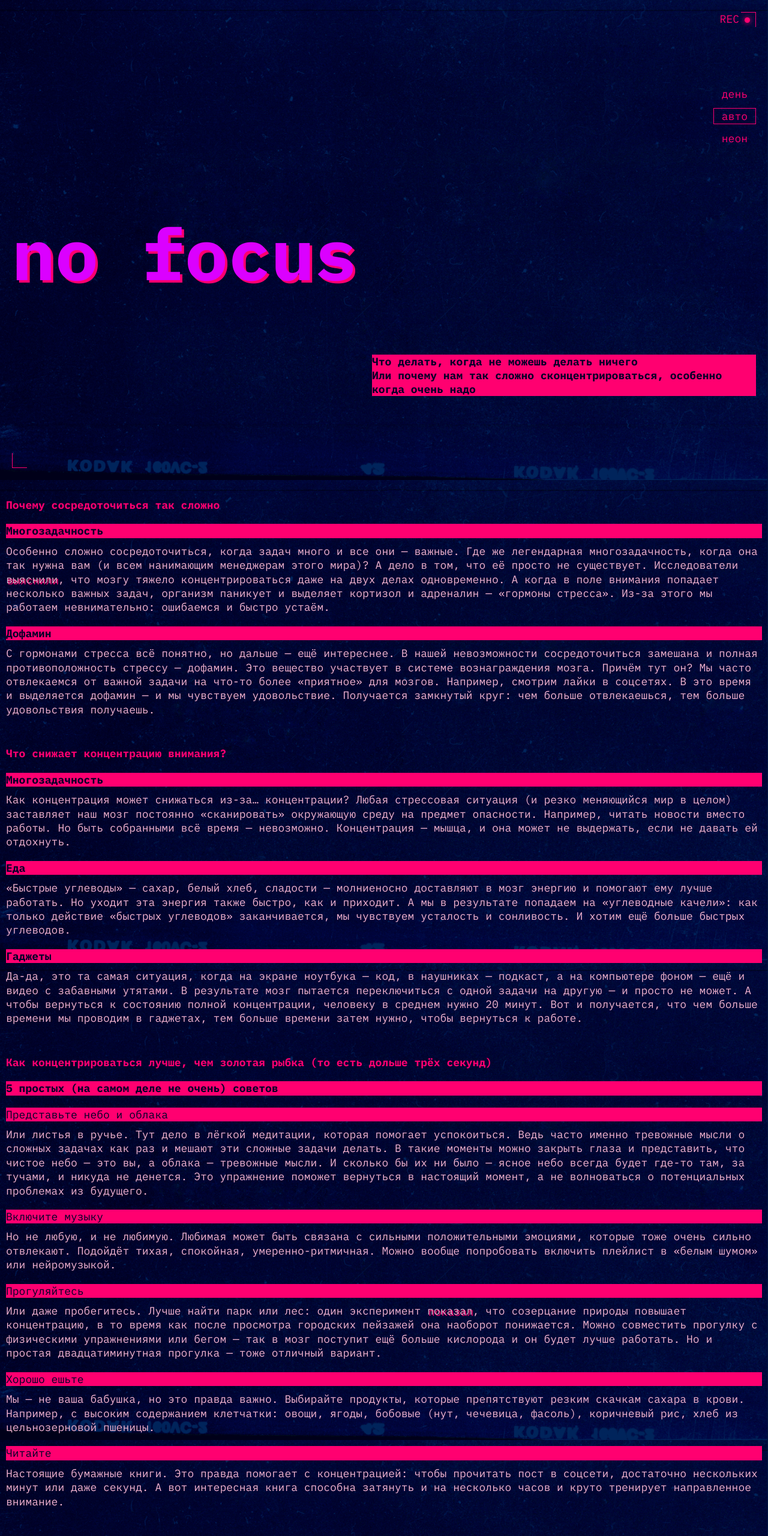
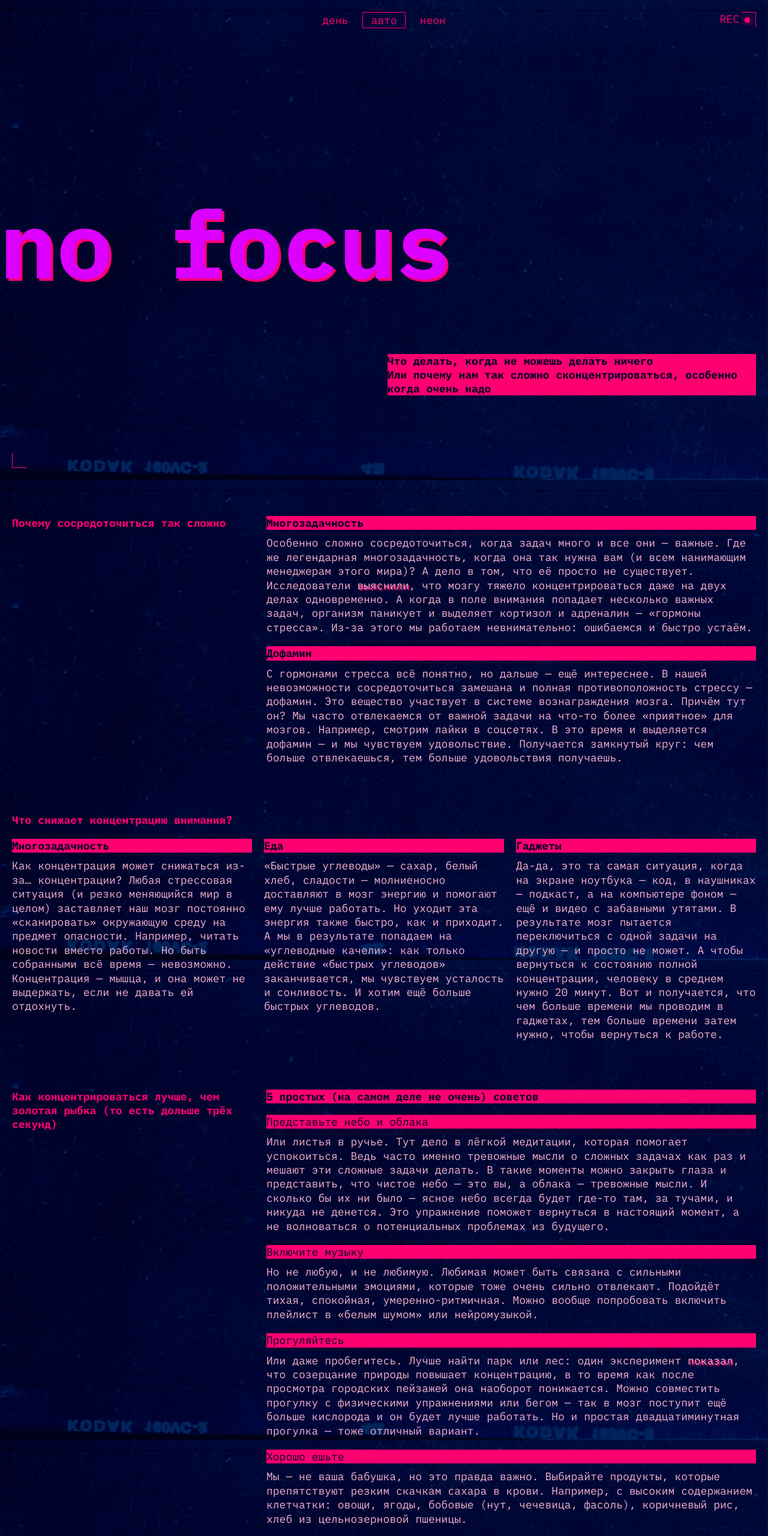
Before and after one commit to krepyshev/slozhno-sosredotochitsya, a plain HTML site: page index.html in a window 1280 px wide. Shown: the top 2560 px of the page at 60% size. Drawn offline with Linux system fonts and the light colour scheme.

Commit message:
Add adaptive 768px 1024px

```diff
--- a/index.html
+++ b/index.html
@@ -18,7 +18,7 @@
     <link rel="stylesheet" href="./styles/media.css" />
   </head>
 
-  <body class="page theme_dark">
+  <body class="page">
     <header class="header decorated-zone">
       <span class="header__decor-rec" aria-hidden="true">REC</span>
 
@@ -59,7 +59,7 @@
     </header>
 
     <main class="content content-section">
-      <div class="content__item">
+      <section class="content__section s__hard">
         <h2 class="heading content__title">
           Почему сосредоточиться так сложно
         </h2>
@@ -97,13 +97,13 @@
             тем больше удовольствия получаешь.
           </p>
         </div>
-      </div>
+      </section>
 
-      <div class="content__item">
+      <section class="content__section s__focus">
         <h2 class="heading content__title">
           Что снижает концентрацию внимания?
         </h2>
-
+        <section class="s__focus__wrap">
           <div class="content__text-block">
             <h3 class="heading content__title__accent">Многозадачность</h3>
             <p class="content__paragraph">
@@ -140,14 +140,16 @@
               затем нужно, чтобы вернуться к работе.
             </p>
           </div>
-      </div>
+        </section>
 
-      <div class="content__item">
+      </section>
+
+      <section class="content__section s__focus-more">
         <h2 class="heading content__title">
           Как концентрироваться лучше, чем золотая рыбка (то есть дольше трёх
           секунд)
         </h2>
-        <h3 class="heading content__title__accent">
+        <h3 class="heading content__title__accent fit">
           5 простых (на самом деле не очень) советов
         </h3>
         <div class="content__text-block">
@@ -212,9 +214,9 @@
             часов и круто тренирует направленное внимание.
           </p>
         </div>
-      </div>
+      </section>
 
-      <div class="content__item-images">
+      <section class="content__section-images">
         <h3 class="heading content__title__accent">А можно в картинках?</h2>
         <div class="content__images">
           <img src="./images/sunset.png" alt="Солнечный закат, горы, птицы" class="content__picture" loading="lazy">
@@ -223,7 +225,7 @@
           <img src="./images/books.png" alt="Стопка книг" class="content__picture" loading="lazy">
           <img src="./images/street.png" alt="Улица" class="content__picture" loading="lazy">
         </div>
-      </div>
+      </section>
 
     </main>
 
--- a/styles/media.css
+++ b/styles/media.css
@@ -5,8 +5,159 @@
     margin: 20px;
     min-block-size: 480px;
   }
+
+  .header__title {
+    font-size: clamp(7.5rem, 0.5625rem + 14.4531vw, 9.8125rem);
+  }
+
+  .header__theme-menu {
+    margin-block-start: -15px;
+  }
+
   .header__description {
     justify-self: end;
-    inline-size: 50vw;
+    inline-size: 47vw;
+  }
+
+  .header__title {
+    margin-inline-start: -20px;
+  }
+
+  .content {
+    margin-inline: 20px;
+  }
+
+  .content__title__accent {
+    margin-block-start: 0;
+  }
+
+  .content__section {
+    margin-block: 80px 20px;
+  }
+
+  .s__hard {
+    grid-template-columns: calc(36.5% - 30px) auto;
+  }
+
+  .s__hard .content__text-block {
+    grid-column: 2;
+  }
+
+  .s__focus .content__title {
+    inline-size: calc(36.5% - 30px);
+  }
+
+  .s__focus-more {
+    grid-template-columns: calc(36.5% - 30px) auto;
+  }
+
+  .s__focus-more .content__text-block {
+    grid-column: 2;
+  }
+
+  .s__focus-more .fit {
+    block-size: fit-content;
+  }
+
+  .s__focus-more .content__text-block:nth-of-type(1) {
+    margin-block-start: -70px;
+  }
+
+  .content__section-images {
+    margin-block-start: 80px;
+  }
+
+  .content__images {
+    margin-block-start: 20px;
+    gap: 20px;
+    grid-template-columns: repeat(3, calc(((100% - 40px) * 1 / 3)));
+    grid-template-rows: 192px 230px 318px;
+  }
+
+  .content__picture {
+    object-fit: cover;
+    inline-size: 100%;
+    block-size: 100%;
+  }
+
+  .content__picture:nth-child(1) {
+    grid-column: 1/3;
+    grid-row: 1/2;
+  }
+
+  .content__picture:nth-child(2) {
+    grid-column: 3/4;
+    grid-row: 1/3;
+  }
+
+  .content__picture:nth-child(3) {
+    grid-column: 1/2;
+    grid-row: 2/4;
+  }
+
+  .content__picture:nth-child(4) {
+    grid-column: 2/3;
+    grid-row: 2/3;
+  }
+
+  .content__picture:nth-child(5) {
+    grid-column: 2/4;
+    grid-row: 3/4;
+  }
+
+  .footer {
+    margin-block-start: 75px;
+  }
+
+  .footer .header__title {
+    margin-inline-start: -10px;
   }
 }
+
+@media (width >= 1024px) {
+  .header {
+    grid-template-rows: 25% auto auto auto;
+  }
+
+  .header__theme-menu {
+    margin-block-start: 0;
+    justify-self: center;
+    grid-row: 1/3;
+  }
+
+  .header__theme-menu-list {
+    flex-direction: row;
+  }
+
+  .header__decor-rec {
+    position: absolute;
+  }
+
+  .header__description {
+    justify-self: end;
+    inline-size: 48vw;
+  }
+
+  .s__hard {
+    grid-template-columns: calc(35% - 30px) auto;
+  }
+
+  .s__focus__wrap {
+    display: grid;
+    grid-template-columns: repeat(3, 1fr);
+    gap: 20px;
+  }
+
+  .s__focus-more {
+    grid-template-columns: calc(35% - 30px) auto;
+  }
+
+  .s__focus-more .content__text-block:nth-of-type(1) {
+    margin-block-start: -48px;
+  }
+
+  .content__images {
+    grid-template-columns: repeat(3, calc(((100% - 40px) * 1 / 3)));
+    grid-template-rows: 260px 315px 428px;
+  }
+}
--- a/styles/style.css
+++ b/styles/style.css
@@ -1,5 +1,3 @@
-/* Основные стили проекта. Это стили для темы, которую вы верстаете первой. */
-
 .page {
   font-family: var(--main-font);
   font-size: 18px;
@@ -118,6 +116,13 @@
   margin-inline: 10px;
 }
 
+.content__section {
+  margin-block: 50px 10px;
+  display: grid;
+  gap: 20px;
+  grid-template-columns: 1;
+}
+
 .heading {
   font-size: 18px;
   font-weight: 700;
@@ -126,7 +131,6 @@
 
 .content__title {
   color: var(--accent-color);
-  margin-block-start: 50px;
 }
 
 .content__title__accent {
@@ -151,7 +155,7 @@
   cursor: pointer;
 }
 
-.content__item-images {
+.content__section-images {
   margin-block-start: 50px;
 }
 
```
Lines whose indentation alone changed are shown as unchanged.
